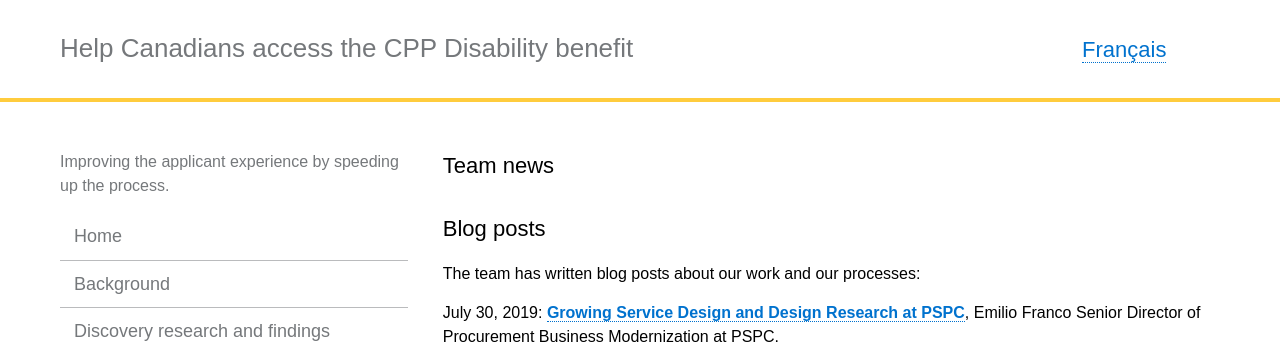
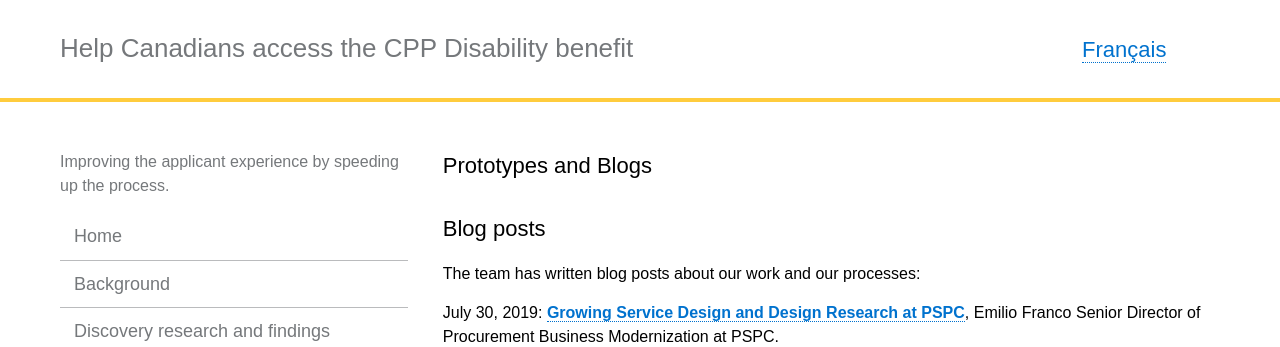
Before and after one commit to cds-snc/pspc-documentation, a Jekyll site: the page built from _pages/en/team-news.md, in a window 1280 px wide. Shown: the top 347 px of the page. Built offline with Jekyll 4.4.1, drawn with Linux system fonts in a browser that asks for light colours.

Commit message:
Update team-news.md

```diff
--- a/_pages/en/team-news.md
+++ b/_pages/en/team-news.md
@@ -1,8 +1,8 @@
 ---
 layout: page
-title:  "Team news"
+title:  "Prototypes and Blogs"
 lang: en
-permalink: "/team-news/"
+permalink: "/prototypes-blogs/"
 trans_url: "/nouvelles-dequipe/"
 ---
 
```
